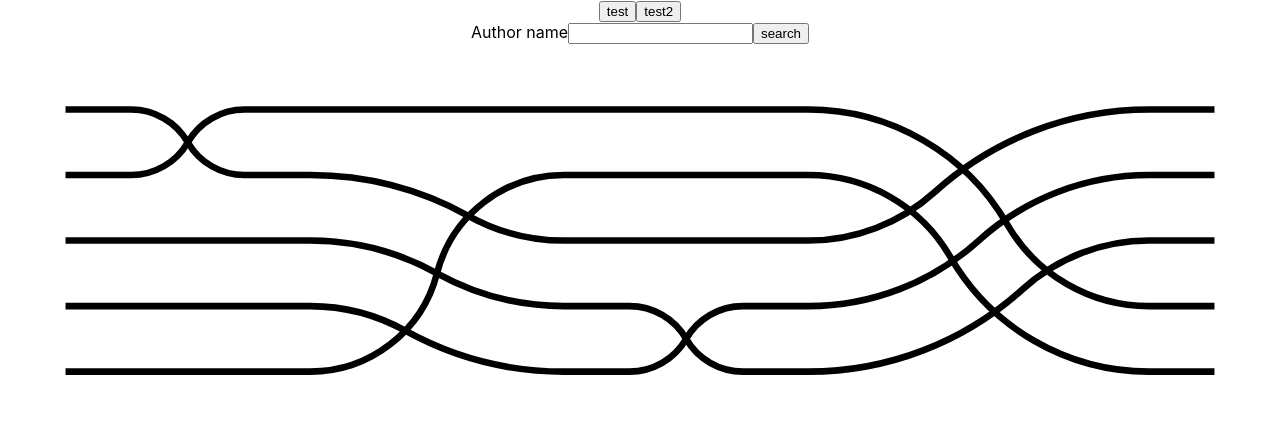
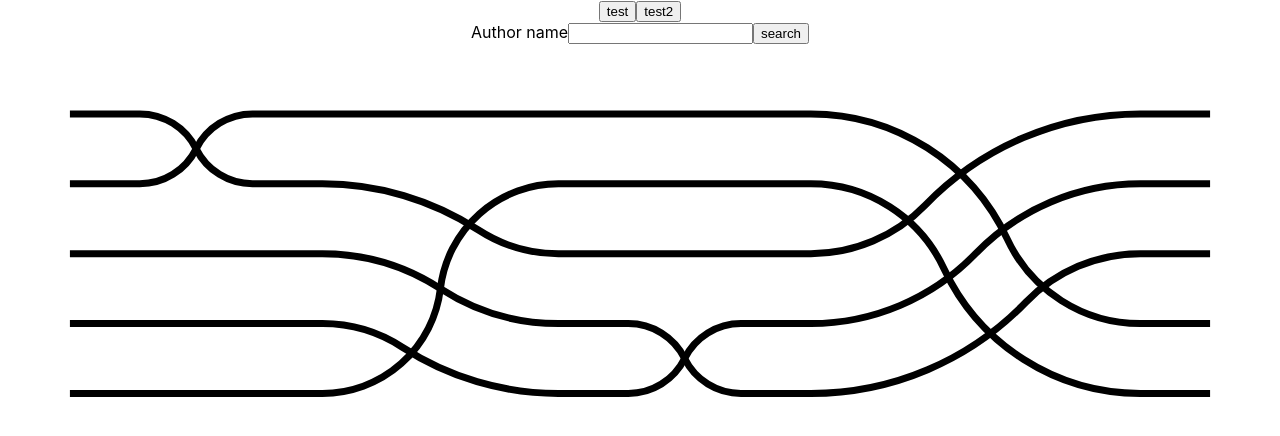
Before and after one commit to hegetim/publines, a React app: page / in a window 1280 px wide. Shown: the top 436 px of the page. Built offline with nearby package versions, Linux system fonts and the light colour scheme; the HTML template or start-up script is replaced by a standard one.

Commit message:
add some docu

```diff
--- a/src/components/StorylineTest.tsx
+++ b/src/components/StorylineTest.tsx
@@ -3,7 +3,7 @@ import { as } from "../model/util"
 import { DrawingInfo, bcWidth, drawSLine, mkBcMetrics } from "./StorylineUtils"
 
 export const StorylineTest = (props: {}) => {
-  const info = as<DrawingInfo>({ lineDist: 10, stretch: .5 });
+  const info = as<DrawingInfo>({ lineDist: 10, stretch: .4 });
   const [m1, m2, m3, m4] = [mkBcMetrics(info, 0, 0, 1), mkBcMetrics(info, 1, 3, 4), mkBcMetrics(info, 3, 3, 4), mkBcMetrics(info, 0, 1, 4)];
   const [w1, w2, w3, w4] = [bcWidth(m1), bcWidth(m2), bcWidth(m3), bcWidth(m4)];
   console.log({ w1, w2, w3, w4 })
--- a/src/components/StorylineUtils.ts
+++ b/src/components/StorylineUtils.ts
@@ -44,7 +44,7 @@ export const mkBcMetrics = (info: DrawingInfo, a: number, b: number, c: number)
     const m = smallGroupAtTop ? b + (c - b + 1) / 2 : a + (b - a) / 2;
     const n = c - m + a;
     const f = Math.sqrt(s * s - (p - q) * (p - q) + (m - n) * (m - n));
-    const t = 2 * f * f / (4 * Math.sqrt(f * f - w * w));
+    const t = f * f / (2 * Math.sqrt(f * f - w * w));
     const k = m + (smallGroupAtTop ? -1 : 1) * t / 2;
     return as<BcMetrics>({ info, smallGroupAtTop, bc: [a, b, c], p, s, k, w, t });
 }
```
Also changed, not shown: 1 other file (tests, documents, lock files or other folders).
